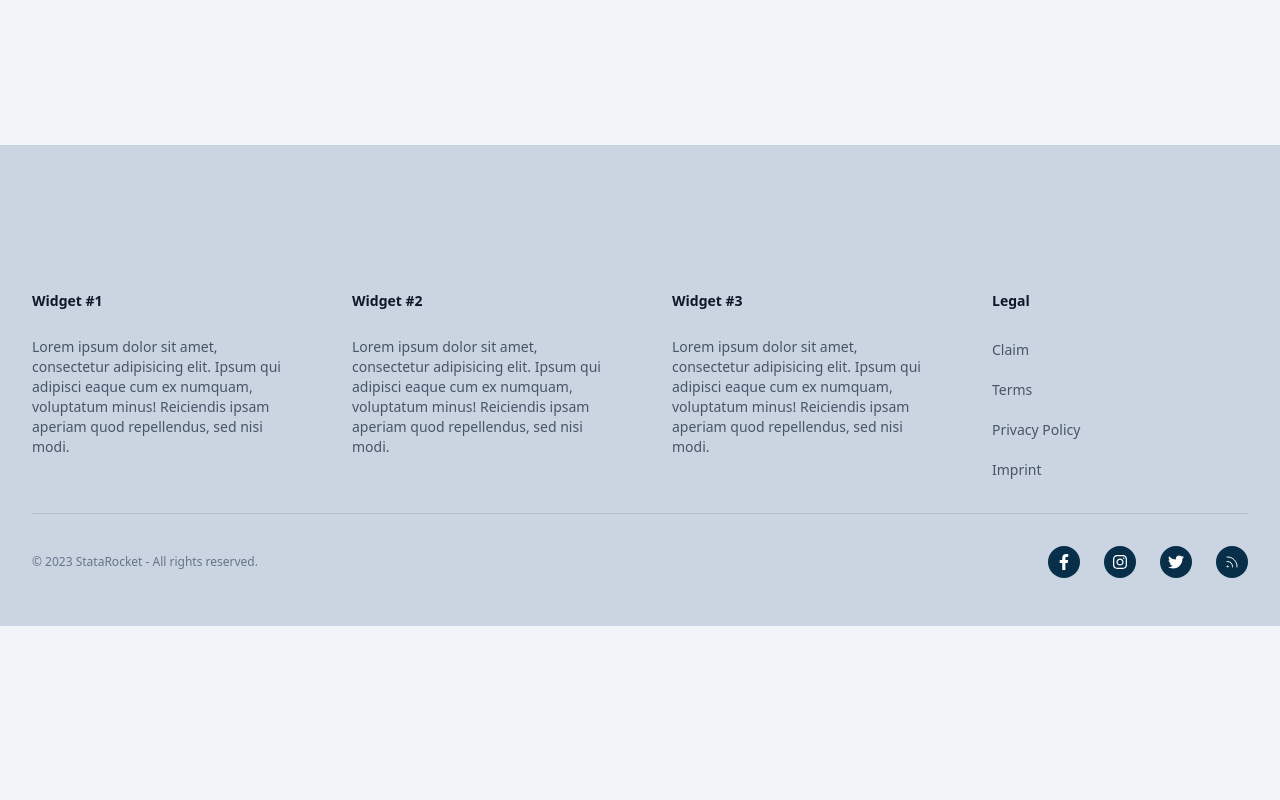
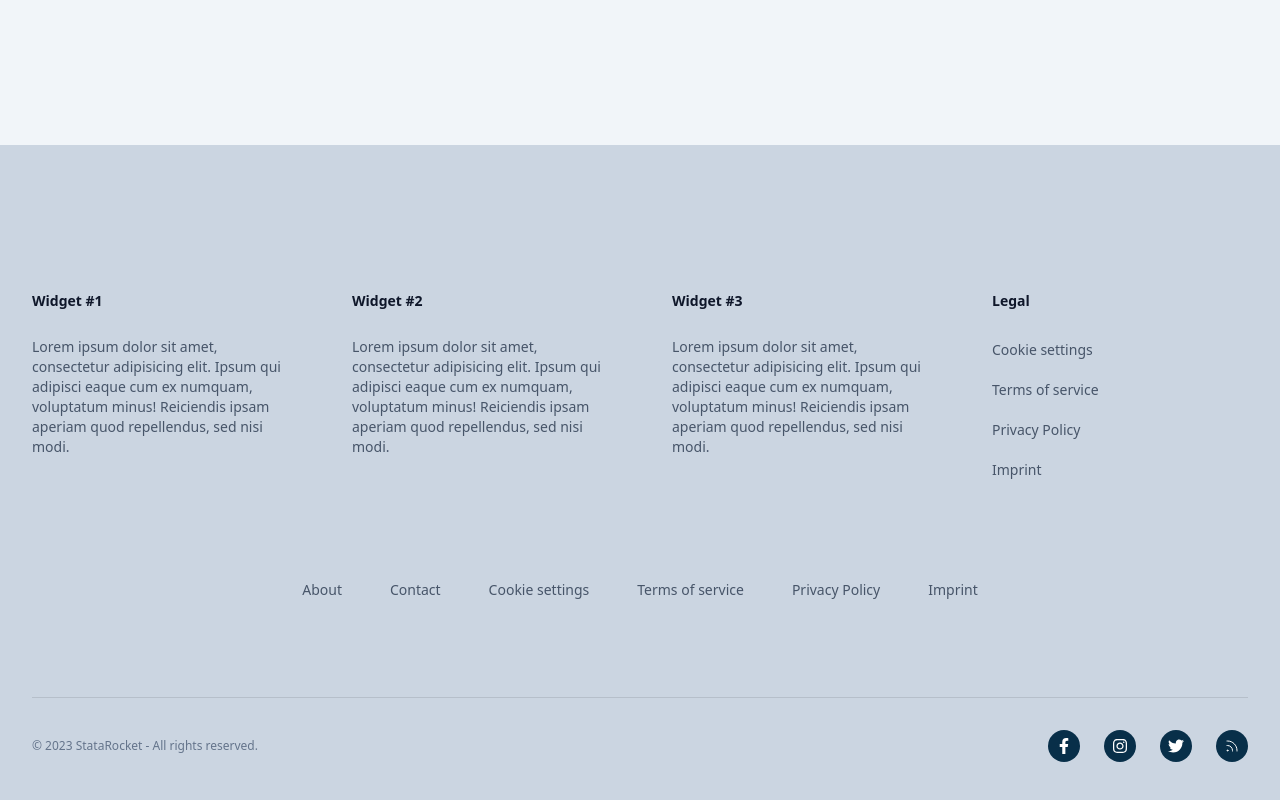
Before and after one commit to fegelnein/Chinook-Curiosity, a website built with Vite: page index.html in a window 1280 px wide. Shown: the part 1039-1839 px from the top of the page. Before the commit the page ends 1665 px from the top, so only its background shows below. Built offline with nearby package versions, Linux system fonts and the light colour scheme; a web font is replaced by a local one.

Commit message:
Menü in Footer eingebaut

```diff
--- a/index.html
+++ b/index.html
@@ -223,7 +223,7 @@
           <!-- Navigation -->
           <nav
             class="flex items-center justify-between gap-x-6 py-4"
-            aria-label="global Navigation"
+            aria-label="primary Navigation"
           >
             <!-- Logo -->
             <a
@@ -901,10 +901,14 @@
             </h3>
             <ul role="list" class="mt-6 space-y-4">
               <li>
-                <a class="text-sm hover:text-primary" href="#">Claim</a>
+                <a class="text-sm hover:text-primary" href="#"
+                  >Cookie settings</a
+                >
               </li>
               <li>
-                <a class="text-sm hover:text-primary" href="#">Terms</a>
+                <a class="text-sm hover:text-primary" href="#"
+                  >Terms of service</a
+                >
               </li>
               <li>
                 <a class="text-sm hover:text-primary" href="#"
@@ -917,6 +921,31 @@
             </ul>
           </div>
         </div>
+
+        <!-- Secondary menu -->
+        <nav
+          class="my-16 columns-2 sm:my-20 sm:flex sm:justify-center sm:space-x-6 lg:my-24 lg:space-x-12"
+          aria-label="secondary Navigation"
+        >
+          <div>
+            <a class="text-sm hover:text-primary" href="#">About</a>
+          </div>
+          <div>
+            <a class="text-sm hover:text-primary" href="#">Contact</a>
+          </div>
+          <div>
+            <a class="text-sm hover:text-primary" href="#">Cookie settings</a>
+          </div>
+          <div>
+            <a class="text-sm hover:text-primary" href="#">Terms of service</a>
+          </div>
+          <div>
+            <a class="text-sm hover:text-primary" href="#">Privacy Policy</a>
+          </div>
+          <div>
+            <a class="text-sm hover:text-primary" href="#">Imprint</a>
+          </div>
+        </nav>
 
         <!-- Bottom line -->
         <div
```
